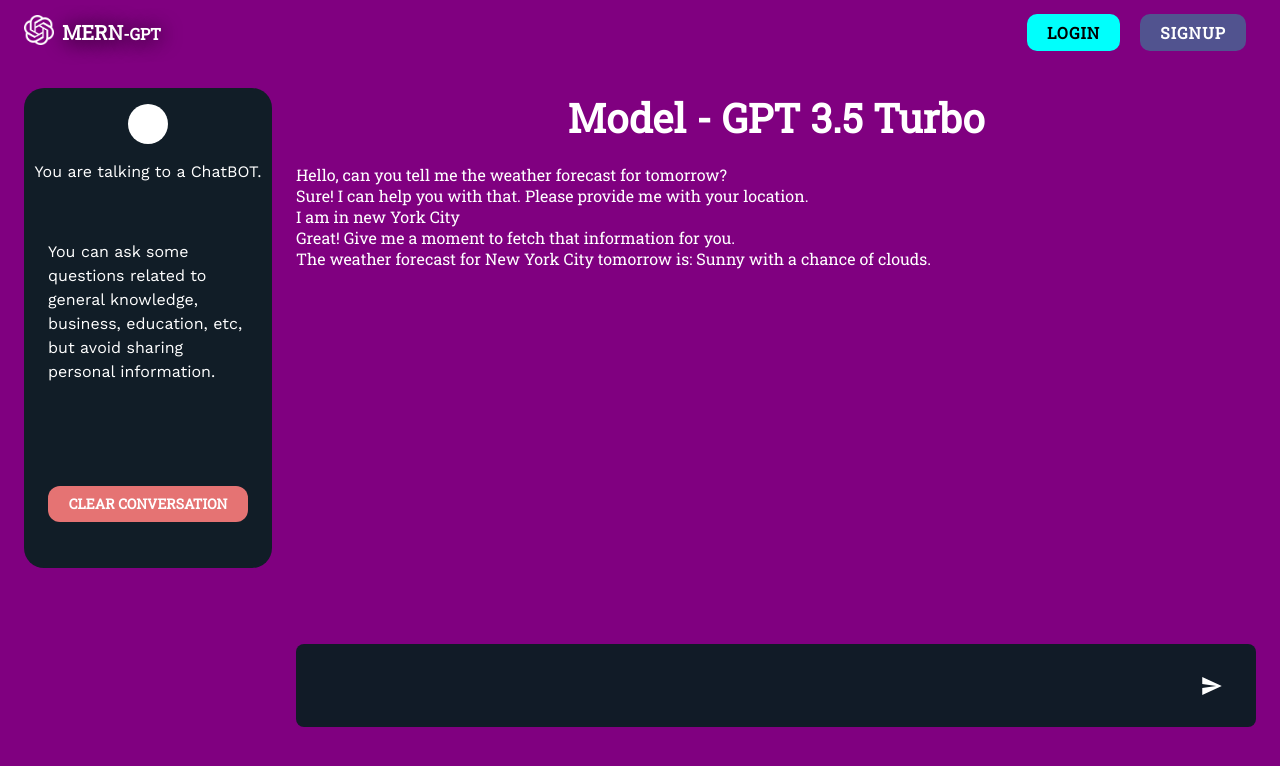
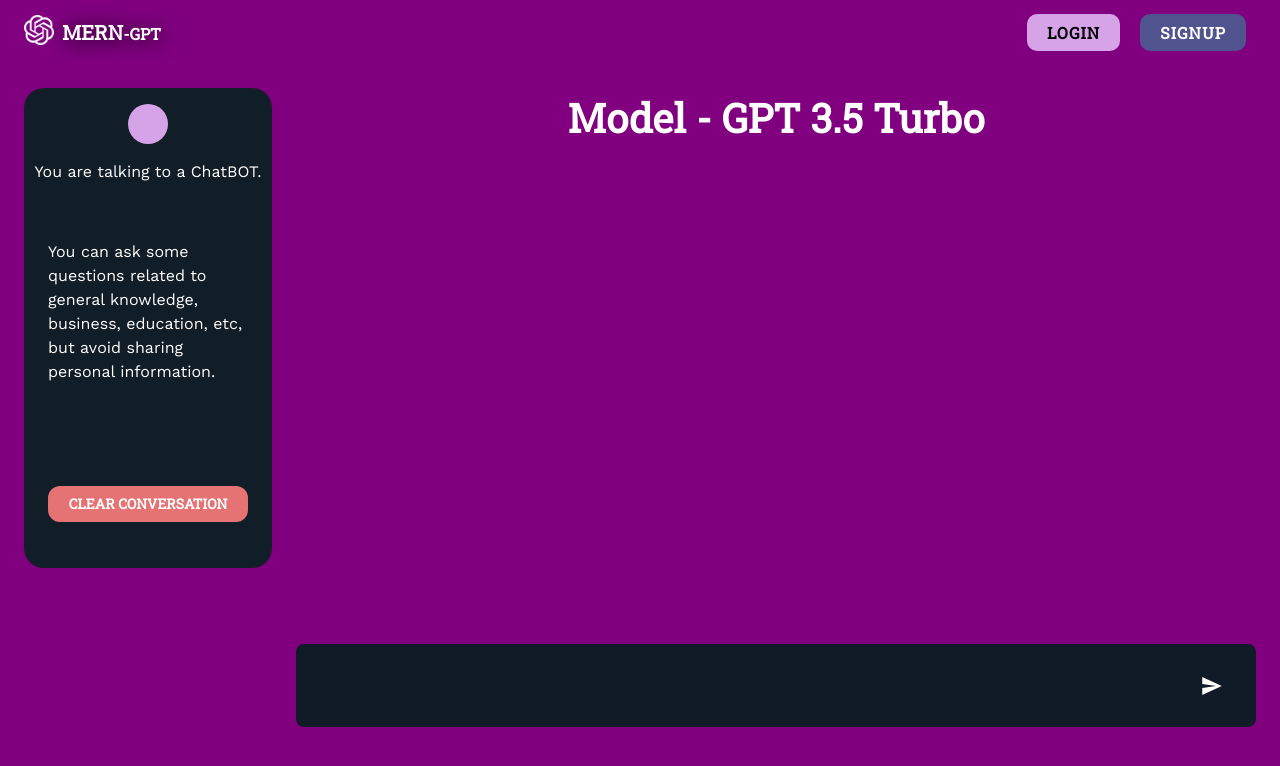
Before and after one commit to jamiepompei/MERN-AI-ChatBot, a React (Vite) app in the folder frontend/: page /chat in a window 1280 px wide. Shown: the top 766 px of the page. Built offline with nearby package versions, Linux system fonts and the light colour scheme.

Commit message:
updated colors, updated front end chat item, updated communication with server

```diff
--- a/frontend/src/components/Header.tsx
+++ b/frontend/src/components/Header.tsx
@@ -18,7 +18,7 @@ const Header = () => {
                 {auth?.isLoggedIn ? (
                 <>
                 <NavigationLink
-                    bg="#00fffc"
+                    bg="#D6A2E8"
                     to="/chat"
                     text="Go To Chat"
                     textColor="black"
@@ -34,7 +34,7 @@ const Header = () => {
             ):(
                 <>
                 <NavigationLink
-                    bg="#00fffc"
+                    bg="#D6A2E8"
                     to="/login"
                     text="Login"
                     textColor="black"
--- a/frontend/src/components/chat/ChatItem.tsx
+++ b/frontend/src/components/chat/ChatItem.tsx
@@ -11,7 +11,7 @@ const ChatItem = ({
     })=> {
         const auth = useAuth();
         return role === "assistant" ? (
-        <Box sx={{ display: "flex", p: 2, bgcolor: "#004d5612", my: 2, gap: 2 }}>
+        <Box sx={{ display: "flex", p: 2, bgcolor: "transparent", my: 2, gap: 2 }}>
             <Avatar sx={{ ml: "0" }}>
             <img src="openai.png" alt="openai" width={"30px"} />
             </Avatar>
@@ -20,8 +20,8 @@ const ChatItem = ({
             </Box>
         </Box>
         ) : (
-            <Box sx={{ display: "flex", p: 2, bgcolor: "#004d56", gap: 2 }}>
-            <Avatar sx={{ ml: "0", bgcolor: "black", color: "white" }}>
+            <Box sx={{ display: "flex", p: 2, bgcolor: "#2C3A47", gap: 2 }}>
+            <Avatar sx={{ ml: "0", bgcolor: "#D6A2E8", color: "white" }}>
             {auth?.user?.name[0]}
             {auth?.user?.name.split(" ")[1][0]}
             </Avatar>
--- a/frontend/src/helpers/api-communicator.tsx
+++ b/frontend/src/helpers/api-communicator.tsx
@@ -8,4 +8,13 @@ export const loginUser = async (email: string, password: string) => {
     }
     const data = await res.data;
     return data;
-}
+};
+
+export const sendChatRequest = async (message: string) => {
+    const res = await axios.post("/chat/new", { message } );
+    if (res.status !== 200) {
+        throw new Error("Could not handle chat");
+    }
+    const data = await res.data;
+    return data;
+};
--- a/frontend/src/pages/Chat.tsx
+++ b/frontend/src/pages/Chat.tsx
@@ -1,19 +1,31 @@
 import React from 'react';
+import { useRef, useState } from 'react';
 import  { Box, Avatar, Typography, Button, IconButton } from "@mui/material"
 import { IoMdSend } from "react-icons/io"
 import { red } from "@mui/material/colors"
 import { useAuth } from '../context/AuthContext';
-
-const chat_messages = [
-    {"role": "user", "content": "Hello, can you tell me the weather forecast for tomorrow?"},
-    {"role": "assistant", "content": "Sure! I can help you with that. Please provide me with your location."},
-    {"role": "user", "content": "I am in new York City"},
-    {"role": "assistant", "content": "Great! Give me a moment to fetch that information for you."},
-    {"role": "assistant", "content": "The weather forecast for New York City tomorrow is: Sunny with a chance of clouds."},
-]
+import  ChatItem  from "../components/chat/ChatItem";
+import { sendChatRequest } from '../helpers/api-communicator';
+type Message = {
+    role: "user" | "assistant",
+    content: string
+}
 
 const Chat = () => {
+    const inputRef = useRef<HTMLInputElement | null>(null);
     const auth = useAuth();
+    const [chatMessages, setChatMessages] = useState<Message[]>([]);
+    const handleSubmit = async () => {
+        console.log(inputRef.current?.value);
+        const content = inputRef.current?.value as string;
+        if (inputRef && inputRef.current) {
+            inputRef.current.value = "";
+        }
+        const newMessage: Message = { role: "user", content };
+        setChatMessages((prev)=> [...prev, newMessage]);
+        const chatData = await sendChatRequest(content);
+        setChatMessages([...chatData.chats]);
+    };
     return (
         <Box
         sx={{
@@ -47,8 +59,8 @@ const Chat = () => {
               sx={{
                 mx: "auto",
                 my: 2,
-                bgcolor: "white",
-                color: "black",
+                bgcolor: "#D6A2E8",
+                color: "white",
                 fontWeight: 700,
               }}
             >
@@ -114,7 +126,9 @@ const Chat = () => {
               scrollBehavior: "smooth",
             }}
           >
-            {chat_messages.map((chat) => <div>{ chat.content }</div>)}
+            {chatMessages.map((chat, index) => (
+                <ChatItem content={ chat.content } role={ chat.role } key={index} />
+            ))}
           </Box>
           <div
             style={{
@@ -127,7 +141,7 @@ const Chat = () => {
           >
             {" "}
             <input
-
+              ref= {inputRef}
               type="text"
               style={{
                 width: "100%",
@@ -139,7 +153,7 @@ const Chat = () => {
                 fontSize: "20px",
               }}
             />
-            <IconButton sx={{ color: "white", mx: 1, padding: 3 }}>
+            <IconButton onClick={handleSubmit} sx={{ color: "white", mx: 1, padding: 3 }}>
               <IoMdSend />
             </IconButton>
           </div>
--- a/frontend/src/pages/Login.tsx
+++ b/frontend/src/pages/Login.tsx
@@ -14,7 +14,6 @@ const Login = () => {
         const password = formData.get("password") as string;
         try {
             toast.loading("Singing in...", { id: "login" });
-            console.log(email, password);
             await auth?.login(email, password);
             toast.success("Signed in successfully!", { id: "login" })
         } catch (error) {
@@ -35,7 +34,8 @@ const Login = () => {
                         </Typography>
                         <CustomizedInput type="email" name="email" label="email"></CustomizedInput>
                         <CustomizedInput type="password" name="password" label="password"></CustomizedInput>
-                        <Button type="submit" sx={{px: 2, py: 1, mt: 2, width: "400px", borderRadius: 2, bgcolor: "#00fffc",
+                        <Button type="submit" sx={{px: 2, py: 1, mt: 2, width: "400px", borderRadius: 2, bgcolor: "#D6A2E8",
+                        color: "#2C3A47",
                         ":hover":{
                             bgcolor: "white",
                             color: "black",
```
Also changed, not shown: 5 other files (tests, documents, lock files or other folders).
